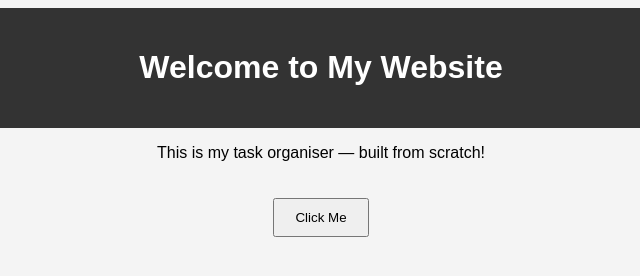
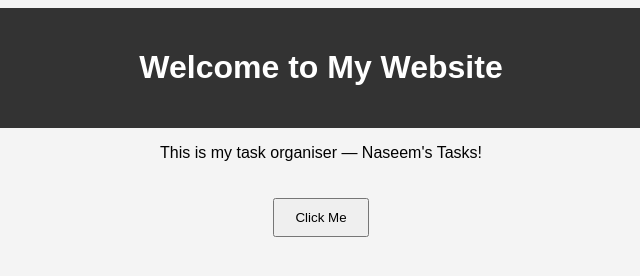
Before and after one commit to Naseem005/website, a plain HTML site: page index.html in a window 1280 px wide. Shown: the full height of the page, 319-959 px from the left. Drawn offline with Linux system fonts and the light colour scheme.

Commit message:
Update index.html

```diff
--- a/index.html
+++ b/index.html
@@ -13,7 +13,7 @@
   <header>
     <h1>Welcome to My Website</h1>
   </header>
-  <p>This is my task organiser — built from scratch!</p>
+  <p>This is my task organiser — Naseem's Tasks!</p>
   <button onclick="alert('Wish me luck!')">Click Me</button>
 </body>
 </html>
```
